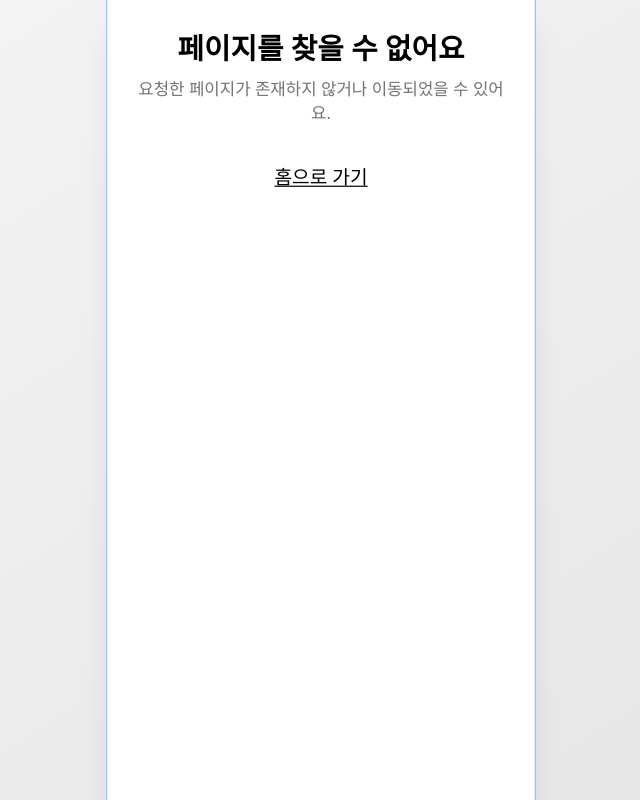
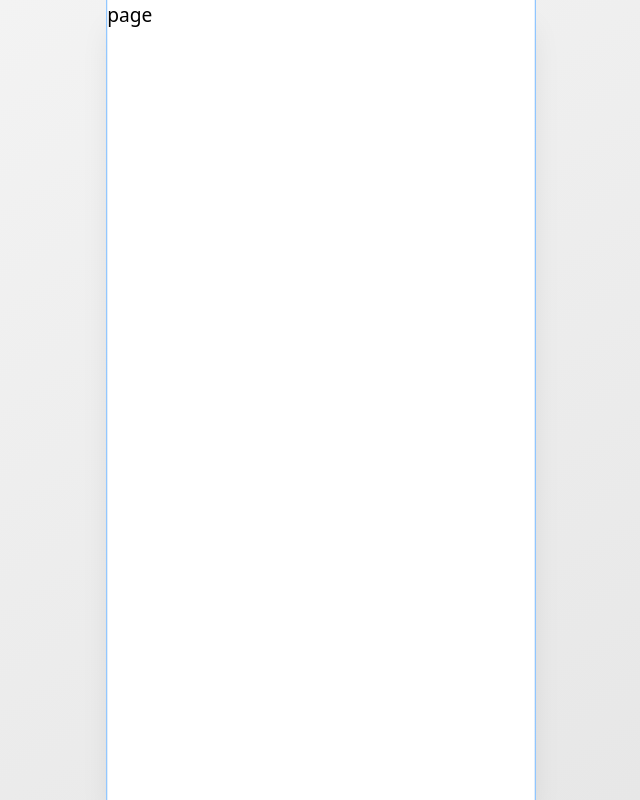
Before and after one commit to depromeet/17th-team3-Web, a Next.js app: page /result in a window 1280 px wide. Before the commit this address had no page. Shown: the whole page, without its empty margins (319-959 px from the left). Built offline with nearby package versions, Linux system fonts and the light colour scheme.

Commit message:
[Chore] react-canvas-confetti 라이브러리 설치

```diff
--- a/package.json
+++ b/package.json
@@ -18,6 +18,7 @@
     "clsx": "^2.1.1",
     "next": "15.5.0",
     "react": "19.1.0",
+    "react-canvas-confetti": "^2.0.7",
     "react-dom": "19.1.0",
     "tailwind-merge": "^3.3.1",
     "zustand": "^5.0.8"
--- /dev/null
+++ b/src/app/result/page.tsx
@@ -0,0 +1,5 @@
+const page = () => {
+  return <div>page</div>;
+};
+
+export default page;
```
Also changed, not shown: 1 other file (tests, documents, lock files or other folders).
